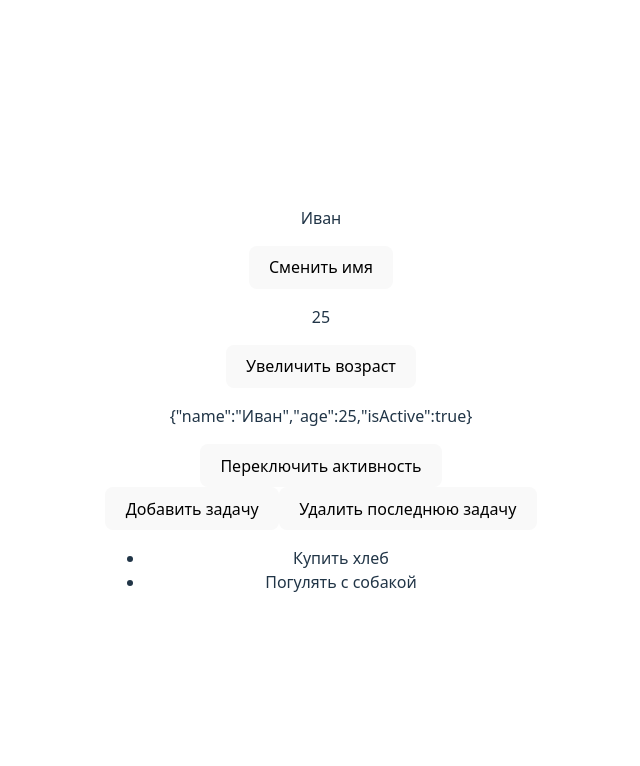
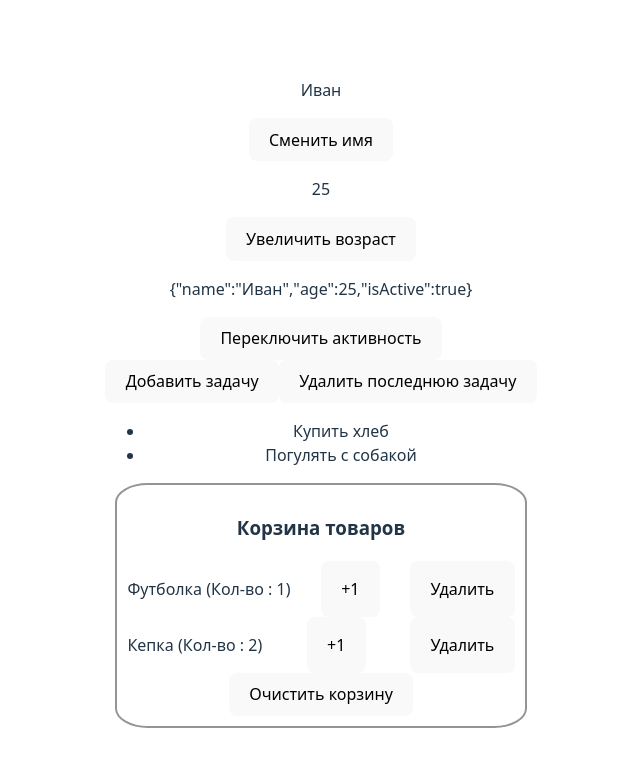
Before and after one commit to ViktoriaIvanova97/rrr-redev, a React (Vite) app: page / in a window 1280 px wide. Shown: the top 766 px of the page, without its empty margins (319-959 px from the left). Built offline with nearby package versions, Linux system fonts and the light colour scheme.

Commit message:
add component BasketOfGoods

```diff
--- a/src/App.jsx
+++ b/src/App.jsx
@@ -4,12 +4,14 @@ import viteLogo from "/vite.svg";
 import "./App.css";
 import UserProfile from "./UserProfile";
 import TaskList from "./TaskList";
+import BasketOfGoods from "./BasketOfGoods";
 
 function App() {
   return (
     <>
       <UserProfile />
-      <TaskList/>
+      <TaskList />
+      <BasketOfGoods/>
     </>
   );
 }
--- /dev/null
+++ b/src/BasketOfGoods.jsx
@@ -0,0 +1,63 @@
+import React from "react";
+import { useState, useEffect } from "react";
+
+const BasketOfGoods = () => {
+  const [cart, setCart] = useState([
+    { id: 1, title: "Футболка", count: 1 },
+    { id: 2, title: "Кепка", count: 2 },
+  ]);
+
+  const incrementCount = (id) => {
+    setCart((prev) =>
+      prev.map((el) => (el.id === id ? { ...el, count: el.count + 1 } : el))
+    );
+  };
+
+  const removeItem = (id) => {
+    setCart((prev) => prev.filter((el) => el.id !== id));
+  };
+
+  const clearCart = () => {
+    setCart([]);
+  };
+
+  return (
+    <div
+      style={{
+        border: "2px solid #0000006b",
+        borderRadius: "8%",
+        padding: "10px",
+        margin: "10px",
+      }}
+    >
+      <h3>Корзина товаров</h3>
+      {cart.map((el) => (
+        <div
+          key={el.id}
+          style={{ display: "flex", justifyContent: "space-between" }}
+        >
+          <p>
+            {el.title} (Кол-во : {el.count})
+          </p>
+          <button
+            onClick={() => {
+              incrementCount(el.id);
+            }}
+          >
+            +1
+          </button>
+          <button
+            onClick={() => {
+              removeItem(el.id);
+            }}
+          >
+            Удалить
+          </button>
+        </div>
+      ))}
+      <button onClick={clearCart}>Очистить корзину</button>
+    </div>
+  );
+};
+
+export default BasketOfGoods;
```
